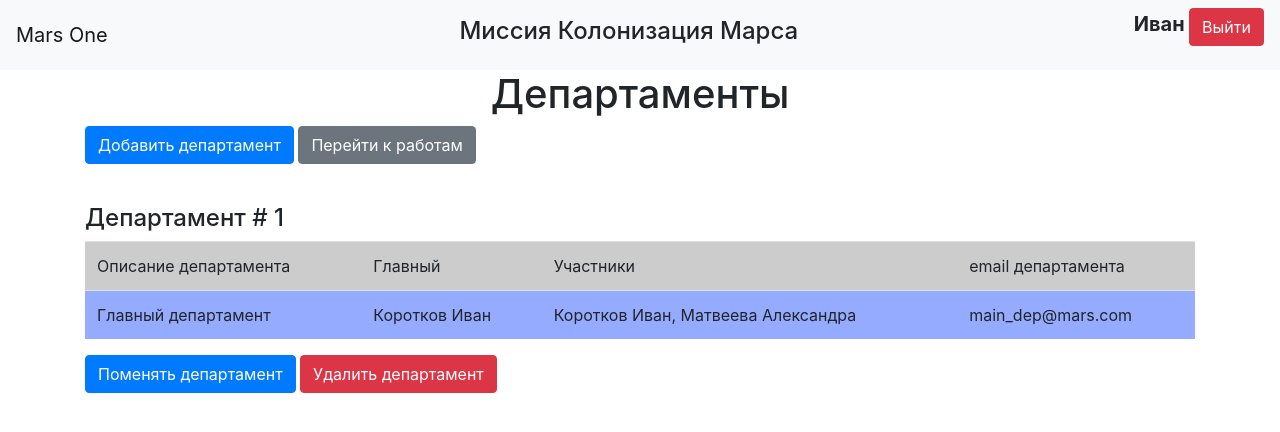
After one commit to JstSmbd/flask-sqlalchemy, a Flask app: page /departments in a window 1280 px wide. The commit adds this page. Shown: the top 432 px of the page. Run offline with Flask 2, Linux system fonts and the light colour scheme; a user stored in the database is signed in; data comes from the database, SQL or seed files in the repository; both versions use the stored data as it was after the commit; some libraries are stand-ins or nearby versions.

Commit message:
К задаче "Добавление департаментов" и небольшие исправления для предыдущих задач

```diff
--- a/data/__all_models.py
+++ b/data/__all_models.py
@@ -1 +1 @@
-from . import users, jobs
+from . import users, jobs, departments
--- a/forms/job.py
+++ b/forms/job.py
@@ -4,10 +4,10 @@ from wtforms import PasswordField, StringField, TextAreaField, SubmitField, Emai
 from wtforms.validators import DataRequired
 
 
-class AddJobForm(FlaskForm):
+class AddChangeJobForm(FlaskForm):
     job = StringField('Название работы', validators=[DataRequired()], name="job")
     leader_id = IntegerField("ID главного", validators=[DataRequired()], name="leader_id")
     work_size = IntegerField("Обьем работы", validators=[DataRequired()], name="work_size")
     collaborators = StringField("Участники", validators=[DataRequired()], name="collaborators")
     is_finished = BooleanField("Работа выполнена?", name="checkbox")
-    submit = SubmitField('Добавить', name="enter")
+    submit = SubmitField('Поменять', name="enter")
--- a/main.py
+++ b/main.py
@@ -1,15 +1,22 @@
 from flask import Flask, render_template, redirect
 from data import db_session
+from data.departments import Departments
 from data.users import User
 from data.jobs import Jobs
 from flask_login import LoginManager, login_user, current_user, login_required, logout_user
 from forms.user import LoginForm, RegisterForm
-from forms.job import AddJobForm
+from forms.job import AddChangeJobForm
+from forms.department import AddChangeDepartmentForm
 
 app = Flask(__name__)
 app.config['SECRET_KEY'] = 'yandexlyceum_secret_key'
 login_manager = LoginManager()
 login_manager.init_app(app)
+
+
+def main():
+    db_session.global_init("db/blogs.db")
+    app.run()
 
 
 @login_manager.user_loader
@@ -18,28 +25,13 @@ def load_user(user_id):
     return db_sess.query(User).get(user_id)
 
 
-def main():
-    db_session.global_init("db/blogs.db")
-    app.run()
-
-
-@app.route('/login', methods=['GET', 'POST'])
-def login():
-    form = LoginForm()
-    if form.validate_on_submit():
-        db_sess = db_session.create_session()
-        user = db_sess.query(User).filter(User.email == form.email.data).first()
-        if user and user.check_password(form.password.data):
-            login_user(user, remember=form.remember_me.data)
-            return redirect("/")
-        return render_template('login.html',
-                               message="Неправильный логин или пароль",
-                               form=form)
-    return render_template('login.html', title='Авторизация', form=form)
+@app.route("/")
+def empty_page():
+    return redirect("/login")
 
 
 @app.route('/register', methods=['GET', 'POST'])
-def reqister():
+def register():
     form = RegisterForm()
     if form.validate_on_submit():
         if form.password.data != form.password_again.data:
@@ -66,41 +58,50 @@ def reqister():
     return render_template('register.html', title='Регистрация', form=form)
 
 
-@app.route("/")
-def index():
-    if current_user.is_authenticated:
-        dbs = db_session.create_session()
-        jobs = dbs.query(Jobs).filter((Jobs.collaborators.like(f'% {current_user.id}%')) |
-                                      (Jobs.collaborators.like(f'%{current_user.id},%')) |
-                                      (Jobs.collaborators == str(current_user.id)))
-        return render_template("index.html", jobs=jobs,
-                               teams=[", ".join(get_users(job, dbs)) for job in jobs],
-                               title="Работы")
-    else:
-        return redirect('/login')
-
-
-def get_users(job, dbs):
-    users = []
-    for u_id in job.collaborators.split(", "):
-        try:
-            ans = dbs.query(User).filter(User.id == int(u_id)).first()
-            users.append(f"{ans.surname} {ans.name}")
-        except (AttributeError, ValueError):
-            users.append(f"Неизвестно Кто")
-    return users
+@app.route('/login', methods=['GET', 'POST'])
+def login():
+    if not current_user.is_authenticated:
+        form = LoginForm()
+        if form.validate_on_submit():
+            db_sess = db_session.create_session()
+            user = db_sess.query(User).filter(User.email == form.email.data).first()
+            if user and user.check_password(form.password.data):
+                login_user(user, remember=form.remember_me.data)
+                return redirect("/jobs")
+            return render_template('login.html',
+                                   message="Неправильный логин или пароль",
+                                   form=form)
+        return render_template('login.html', title='Авторизация', form=form)
+    return redirect("/jobs")
 
 
 @app.route('/logout')
 @login_required
 def logout():
     logout_user()
-    return redirect("/")
+    return redirect("/login")
 
 
-@app.route("/addjob", methods=['GET', 'POST'])
-def addjob():
-    form = AddJobForm()
+@app.route("/jobs")
+@login_required
+def jobs():
+    dbs = db_session.create_session()
+    if current_user.id != 1:
+        jobs = dbs.query(Jobs).filter((Jobs.collaborators.like(f'% {current_user.id}%')) |
+                                      (Jobs.collaborators.like(f'%{current_user.id},%')) |
+                                      (Jobs.collaborators == str(current_user.id)) |
+                                      (Jobs.creator == current_user.id))
+    else:
+        jobs = dbs.query(Jobs)
+    return render_template("jobs.html", jobs=jobs,
+                           teams=[", ".join(get_users(job, dbs)) for job in jobs],
+                           title="Работы")
+
+
+@app.route("/add_job", methods=["GET", "POST"])
+@login_required
+def add_job():
+    form = AddChangeJobForm()
     if form.validate_on_submit():
         dbs = db_session.create_session()
         job = Jobs(
@@ -113,15 +114,16 @@ def addjob():
         )
         dbs.add(job)
         dbs.commit()
-        return redirect("/")
-    return render_template('addjob.html', title='Добавление работы', form=form)
+        return redirect("/jobs")
+    return render_template('AddChangeJob.html', title='Добавление работы', form=form)
 
 
 @app.route("/change_job/<int:j_id>", methods=['GET', 'POST'])
+@login_required
 def change_job(j_id):
     dbs = db_session.create_session()
     job = dbs.query(Jobs).filter(Jobs.id == j_id).first()
-    form = AddJobForm()
+    form = AddChangeJobForm()
     if form.validate_on_submit() and current_user.id in (1, job.creator,
                                                          (job.user.id if job.user else 1)):
         job.job = form.job.data
@@ -130,27 +132,111 @@ def change_job(j_id):
         job.collaborators = form.collaborators.data
         job.is_finished = form.is_finished.data
         dbs.commit()
-        return redirect("/")
+        return redirect("/jobs")
     elif current_user.id in (1, job.creator, (job.user.id if job.user else 1)):
-        return render_template('addjob.html', title='Добавление работы', form=form, job={
+        return render_template('AddChangeJob.html', title='Добавление работы', form=form, job={
             "job": job.job,
             "leader_id": job.team_leader,
             "work_size": job.work_size,
             "collaborators": job.collaborators,
             "checkbox": job.is_finished
         })
-    else:
-        return redirect("/")
+    return redirect("/jobs")
 
 
 @app.route("/delete_job/<int:j_id>")
+@login_required
 def delete_job(j_id):
     dbs = db_session.create_session()
     job = dbs.query(Jobs).filter(Jobs.id == j_id).first()
     if current_user.id in (1, job.creator, (job.user.id if job.user else 1)):
         dbs.delete(job)
         dbs.commit()
-    return redirect("/")
+    return redirect("/jobs")
+
+
+@app.route("/departments")
+@login_required
+def departments():
+    dbs = db_session.create_session()
+    if current_user.id != 1:
+        deps = dbs.query(Departments). \
+            filter((Departments.collaborators.like(f'% {current_user.id}%')) |
+                   (Departments.collaborators.like(f'%{current_user.id},%')) |
+                   (Departments.collaborators == str(current_user.id)) |
+                   (Departments.creator == current_user.id))
+    else:
+        deps = dbs.query(Departments)
+    return render_template("departments.html", deps=deps,
+                           teams=[", ".join(get_users(dep, dbs)) for dep in deps],
+                           title="Департаменты")
+
+
+@app.route("/add_department", methods=["GET", "POST"])
+@login_required
+def add_department():
+    form = AddChangeDepartmentForm()
+    if form.validate_on_submit():
+        dbs = db_session.create_session()
+        dep = Departments(
+            title=form.dep.data,
+            chief=form.chief.data,
+            collaborators=form.collaborators.data,
+            creator=current_user.id,
+            email=form.email.data
+        )
+        dbs.add(dep)
+        dbs.commit()
+        return redirect("/departments")
+    return render_template('AddChangeDepartment.html', title='Добавление департамента', form=form)
+
+
+@app.route("/change_department/<int:d_id>", methods=['GET', 'POST'])
+@login_required
+def change_department(d_id):
+    dbs = db_session.create_session()
+    dep = dbs.query(Departments).filter(Departments.id == d_id).first()
+    form = AddChangeDepartmentForm()
+    if form.validate_on_submit() and current_user.id in (1, dep.creator,
+                                                         (dep.user.id if dep.user else 1)):
+        dep.title = form.dep.data
+        dep.chief = form.chief.data
+        dep.collaborators = form.collaborators.data
+        dep.email = form.email.data
+        dbs.commit()
+        return redirect("/departments")
+    elif current_user.id in (1, dep.creator, (dep.user.id if dep.user else 1)):
+        return render_template('AddChangeDepartment.html', title='Добавление департамента',
+                               form=form,
+                               dep={
+                                   "dep": dep.title,
+                                   "chief": dep.chief,
+                                   "collaborators": dep.collaborators,
+                                   "email": dep.email
+                               })
+    return redirect("/departments")
+
+
+@app.route("/delete_department/<int:d_id>")
+@login_required
+def delete_department(d_id):
+    dbs = db_session.create_session()
+    dep = dbs.query(Departments).filter(Departments.id == d_id).first()
+    if current_user.id in (1, dep.creator, (dep.user.id if dep.user else 1)):
+        dbs.delete(dep)
+        dbs.commit()
+    return redirect("/departments")
+
+
+def get_users(storage, dbs):
+    users = []
+    for u_id in storage.collaborators.split(", "):
+        try:
+            ans = dbs.query(User).filter(User.id == int(u_id)).first()
+            users.append(f"{ans.surname} {ans.name}")
+        except (AttributeError, ValueError):
+            users.append("Неизвестно Кто")
+    return users
 
 
 if __name__ == '__main__':
--- a/static/css/style.css
+++ b/static/css/style.css
@@ -13,7 +13,7 @@ form.load_file {
 }
 
 .bold {
-    font-size: 40px;
+    font-size: 20px;
     font-weight: bold;
 }
 
--- a/templates/base.html
+++ b/templates/base.html
@@ -17,8 +17,7 @@
         <h4 class="center">Миссия Колонизация Марса</h4>
         {% if current_user.is_authenticated %}
             <p>
-                <a>{{ current_user.name }}</a>
-                <a class="btn btn-primary" href="/addjob">Добавить работу</a>
+                <a class="bold">{{ current_user.name }}</a>
                 <a class="btn btn-danger" href="/logout">Выйти</a>
             </p>
         {% else %}
--- /dev/null
+++ b/templates/departments.html
@@ -0,0 +1,46 @@
+{% extends "base.html" %}
+
+{% block content %}
+{% if deps %}
+    <h1 class="center">Департаменты</h1>
+    <p>
+        <a class="btn btn-primary" href="/add_department">Добавить департамент</a>
+        <a class="btn btn-secondary" href="/jobs">Перейти к работам</a>
+    </p>
+{% else %}
+    <h1 class="center">Нет департаментов</h1>
+    <p class="center">
+        <a class="btn btn-primary" href="/add_department">Добавить департамент</a>
+        <a class="btn btn-secondary" href="/jobs">Перейти к работам</a>
+    </p>
+{% endif %}
+{% for dep in deps %}
+    <br>
+    <h4>Департамент # {{ loop.index }}</h4>
+    <table class="table">
+        <tr bgcolor="#ccc">
+            <td>Описание департамента</td>
+            <td>Главный</td>
+            <td>Участники</td>
+            <td>email департамента</td>
+        </tr>
+        <tr bgcolor="#94abff">
+            <td>{{ dep.title }}</td>
+            <td>{% if dep.user %} {{ dep.user.surname }} {{dep.user.name}} {% else %}Неизвестно Кто{% endif %}</td>
+            <td>{{ teams[loop.index - 1] }}</td>
+            <td>{{ dep.email }}</td>
+        </tr>
+    </table>
+    {% if dep.user %}
+        {% set tema_leader = dep.user.id %}
+    {% else %}
+        {% set tema_leader = 1 %}
+    {% endif %}
+    {% if current_user.id in (1, dep.creator, team_leader) %}
+    <p>
+        <a class="btn btn-primary" href="/change_department/{{ dep.id }}" >Поменять департамент</a>
+        <a class="btn btn-danger" href="/delete_department/{{ dep.id }}" >Удалить департамент</a>
+    </p>
+    {% endif %}
+{% endfor %}
+{% endblock %}
```
Also changed, not shown: data/departments.py (added, +17 -0 lines), forms/department.py (added, +12 -0 lines), templates/AddChangeDepartment.html (renamed from templates/addjob.html, +9 -6 lines), templates/AddChangeJob.html (added, +30 -0 lines), templates/jobs.html (renamed from templates/index.html, +9 -0 lines), db/blogs.db, templates/empty_page.html (added).
